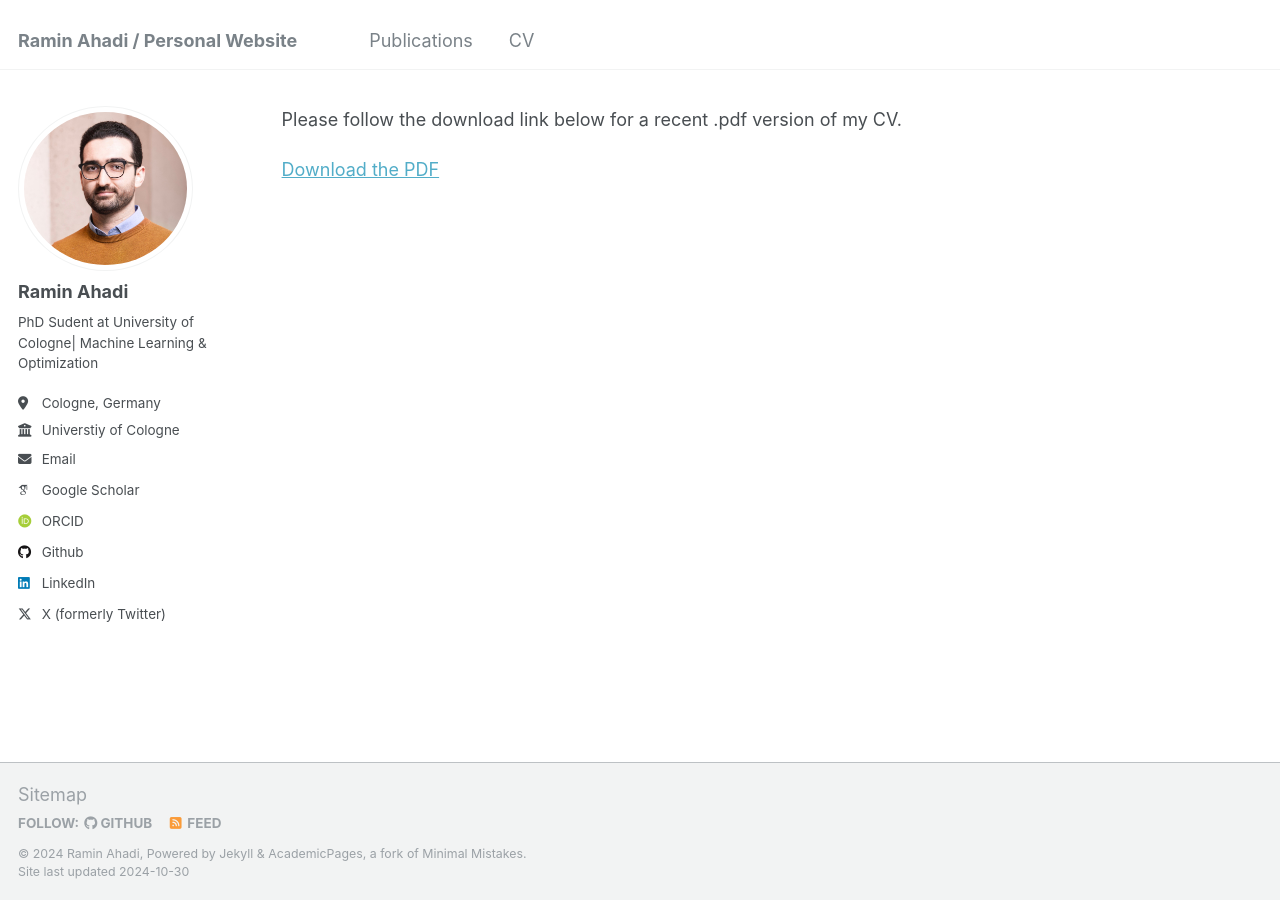
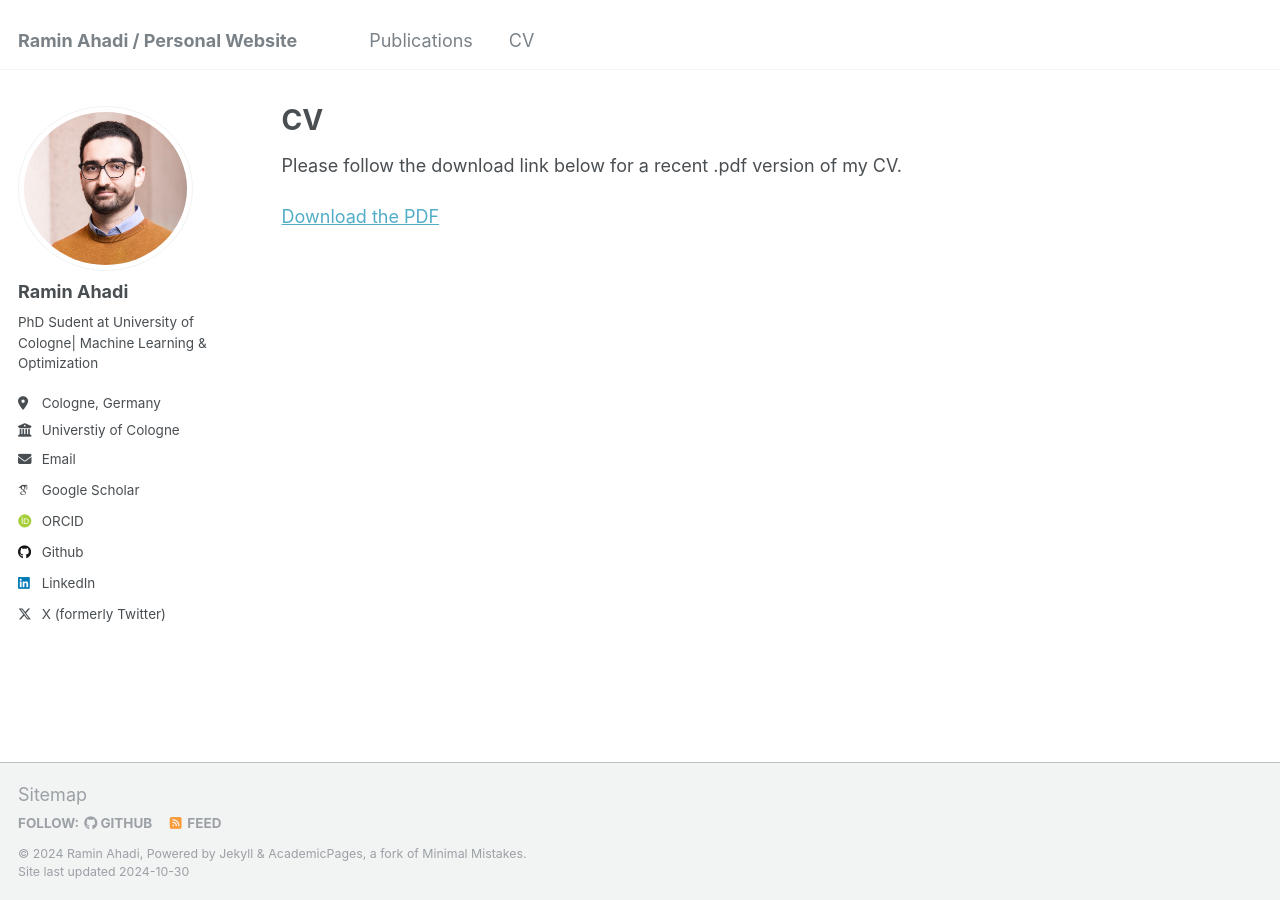
Before and after one commit to rahadi94/rahadi94.github.io, a Jekyll site: the page built from _pages/cv.md, in a window 1280 px wide. Built offline with Jekyll 4.4.1, drawn with Linux system fonts in a browser that asks for light colours; some web fonts are replaced; our own code applies the rules of GitHub Pages for plain Markdown files.

Commit message:
Update cv.md

```diff
--- a/_pages/cv.md
+++ b/_pages/cv.md
@@ -1,3 +1,14 @@
+---
+layout: archive
+title: "CV"
+permalink: /cv/
+author_profile: true
+redirect_from:
+  - /resume
+---
+
+{% include base_path %}
+
 Please follow the download link below for a recent .pdf version of my CV.
 
 [Download the PDF](../files/CV_Ramin-12.pdf)
```
